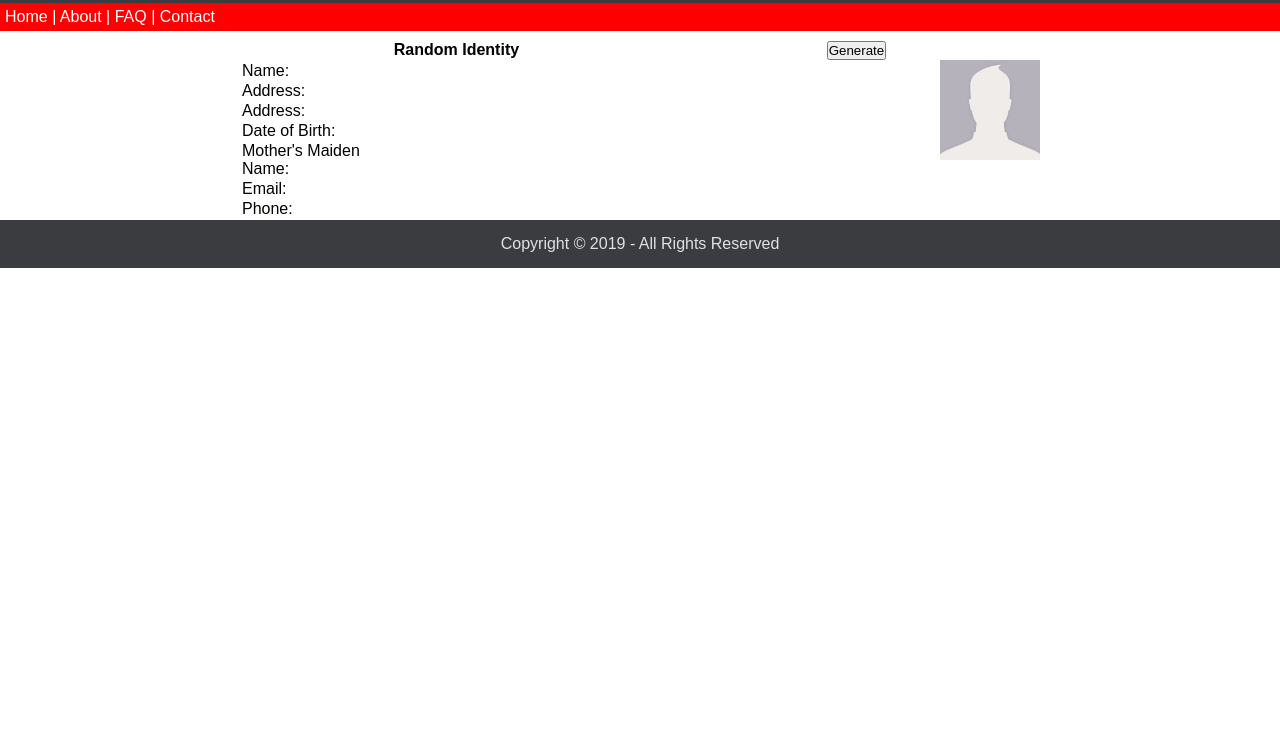
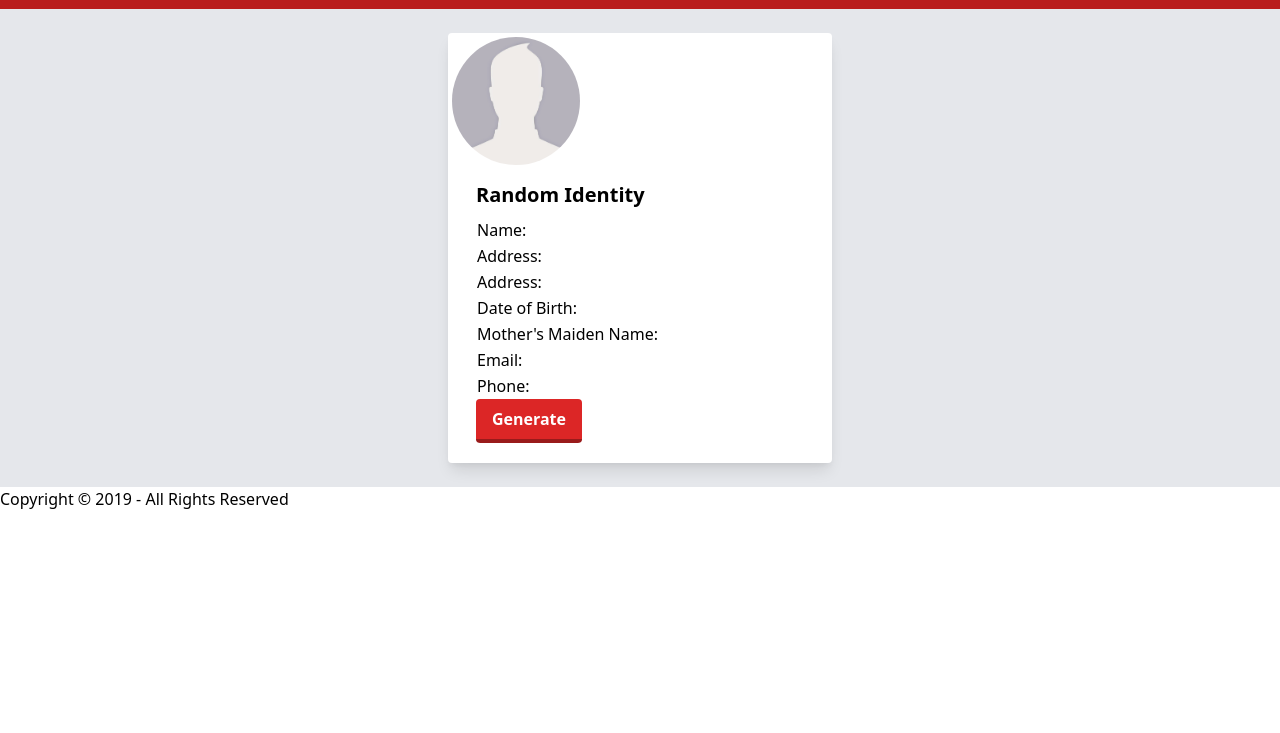
Before and after one commit to letsgitcracking/fake-generator, a website: page public/index.html in a window 1280 px wide. Shown: the part 67-800 px from the top of the page. Drawn offline with nearby package versions, Linux system fonts and the light colour scheme.

Commit message:
Added Tailwind

```diff
--- a/app.js
+++ b/app.js
@@ -1,5 +1,5 @@
 const express = require('express'),
-      app = express(),
+  app = express(),
   cors = require('cors'),
   faker = require('faker');
 
--- a/public/index.html
+++ b/public/index.html
@@ -4,25 +4,76 @@
     <meta charset="UTF-8">
     <meta name="viewport" content="width=device-width, initial-scale=1.0">
     <meta http-equiv="X-UA-Compatible" content="ie=edge">
-    <link rel="stylesheet" type="text/css" href="/styles.css">
+    <!--link rel="stylesheet" type="text/css" href="/styles.css"-->
     <script src="script.js"></script>
+    <link href="https://unpkg.com/tailwindcss@^1.0/dist/tailwind.min.css" rel="stylesheet">
     <title>Fake Name Generator</title>
 </head>
-<body>
-    <div class="head">
-        <div class="nav">Fake Name Generator</div>
-        <div class="menu">Home | About | FAQ | Contact</div>
-    </div class="header">
-    <div class="container">
-        <div class="content">
-            <div class="dataheader">
-                <h4 class="header">Random Identity</h4>
-                <div>
-                </div>
-                <div class="button"><button type="submit" onclick="generate()">Generate</button></div>
+
+<body class="min-h-screen">
+
+    <!-- <nav class="flex items-center justify-between flex-wrap bg-red-600 p-6">
+        <div class="flex items-center flex-shrink-0 text-white mr-6">
+            <svg class="fill-current h-8 w-8 mr-2" width="54" height="54" viewBox="0 0 54 54"
+                xmlns="http://www.w3.org/2000/svg">
+                <path
+                    d="M13.5 22.1c1.8-7.2 6.3-10.8 13.5-10.8 10.8 0 12.15 8.1 17.55 9.45 3.6.9 6.75-.45 9.45-4.05-1.8 7.2-6.3 10.8-13.5 10.8-10.8 0-12.15-8.1-17.55-9.45-3.6-.9-6.75.45-9.45 4.05zM0 38.3c1.8-7.2 6.3-10.8 13.5-10.8 10.8 0 12.15 8.1 17.55 9.45 3.6.9 6.75-.45 9.45-4.05-1.8 7.2-6.3 10.8-13.5 10.8-10.8 0-12.15-8.1-17.55-9.45-3.6-.9-6.75.45-9.45 4.05z" />
+            </svg>
+            <span class="font-semibold text-xl tracking-tight">Fake Name Generator</span>
+        </div>
+        <div class="block lg:hidden">
+            <button
+                class="flex items-center px-3 py-2 border rounded text-teal-200 border-teal-400 hover:text-white hover:border-white">
+                <svg class="fill-current h-3 w-3" viewBox="0 0 20 20" xmlns="http://www.w3.org/2000/svg">
+                    <title>Menu</title>
+                    <path d="M0 3h20v2H0V3zm0 6h20v2H0V9zm0 6h20v2H0v-2z" />
+                </svg>
+            </button>
+        </div>
+        <div class="w-full block flex-grow lg:flex lg:items-center lg:w-auto">
+            <div class="text-sm lg:flex-grow">
+                <a href="#responsive-header"
+                    class="block mt-4 lg:inline-block lg:mt-0 text-teal-200 hover:text-white mr-4">
+                    About
+                </a>
+                <a href="#responsive-header"
+                    class="block mt-4 lg:inline-block lg:mt-0 text-teal-200 hover:text-white mr-4">
+                    FAQ
+                </a>
+                <a href="#responsive-header" class="block mt-4 lg:inline-block lg:mt-0 text-teal-200 hover:text-white">
+                    Contact
+                </a>
             </div>
-            <div class="text">
-                    <table>
+            <div>
+                <a href="#"
+                    class="inline-block text-sm px-4 py-2 leading-none border rounded text-white border-white hover:border-transparent hover:text-teal-500 hover:bg-white mt-4 lg:mt-0">Download</a>
+            </div>
+        </div>
+    </nav> -->
+    <ul class="flex bg-red-700 p-6">
+        <li class="flex items-center flex-shrink-0 text-white mr-6">
+            <a class="font-semibold text-xl tracking-tight" href="/">Fake Name Generator</a>
+        </li>
+        <li class="mr-6">
+            <a class="block mt-4 lg:inline-block lg:mt-0 text-white hover:text-teal-200" href="#">About</a>
+        </li>
+        <li class="mr-6">
+            <a class="block mt-4 lg:inline-block lg:mt-0 text-white hover:text-teal-200" href="#">FAQ</a>
+        </li>
+        <li class="mr-6">
+            <a class="block mt-4 lg:inline-block lg:mt-0 text-white hover:text-teal-200" href="#">Contact</a>
+        </li>
+    </ul>
+
+    <div class="bg-gray-200 font-sans">
+        <div class="p-6">
+            <div class="bg-white max-w-sm rounded overflow-hidden shadow-lg mx-auto h-full p-1">
+                <!-- <img class="w-full" id="avatar" src="images/default-avatar.jpg" width="50px" alt="Avatar"> -->
+                <img class="w-32 h-32 rounded-full mr-4" id="avatar" src="images/default-avatar.jpg" alt="Avatar">
+                <div class="px-6 py-4">
+                    <div class="font-bold text-xl mb-2 items-center">Random Identity</div>
+                    <p class="text-gray-500 text-base">
+                        <table>
                             <tr>
                                 <td>Name:</td>
                                 <td id="name"></td>
@@ -40,7 +91,7 @@
                                 <td id="dob"></td>
                             </tr>
                             <tr>
-                                <td>Mother's Maiden<br> Name:</td>
+                                <td>Mother's Maiden Name:</td>
                                 <td id="maidenName"></td>
                             </tr>
                             <tr>
@@ -52,12 +103,16 @@
                                 <td id="phone"></td>
                             </tr>
                         </table>
-            </div>
-            <div class="image">
-                <img id="avatar" src="images/default-avatar.jpg" width="100px">
+                    </p>
+                    <button
+                        class="bg-red-600 hover:bg-red-500 text-white font-bold py-2 px-4 border-b-4 border-red-800 hover:border-red-600 rounded"
+                        type="submit" onclick="generate()">Generate</button>
+                </div>
             </div>
         </div>
     </div>
     <div class="footer">Copyright &copy; 2019 - All Rights Reserved</div>
+
 </body>
+
 </html>
```
